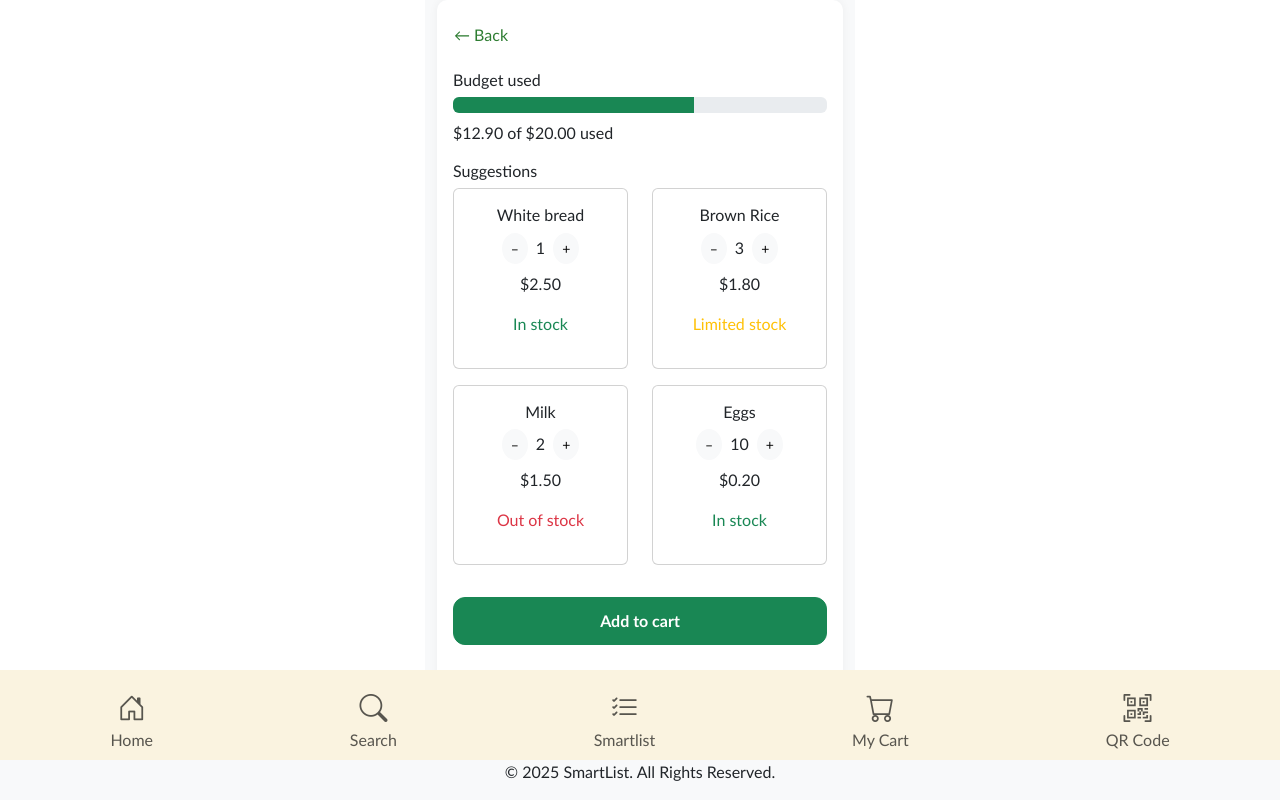
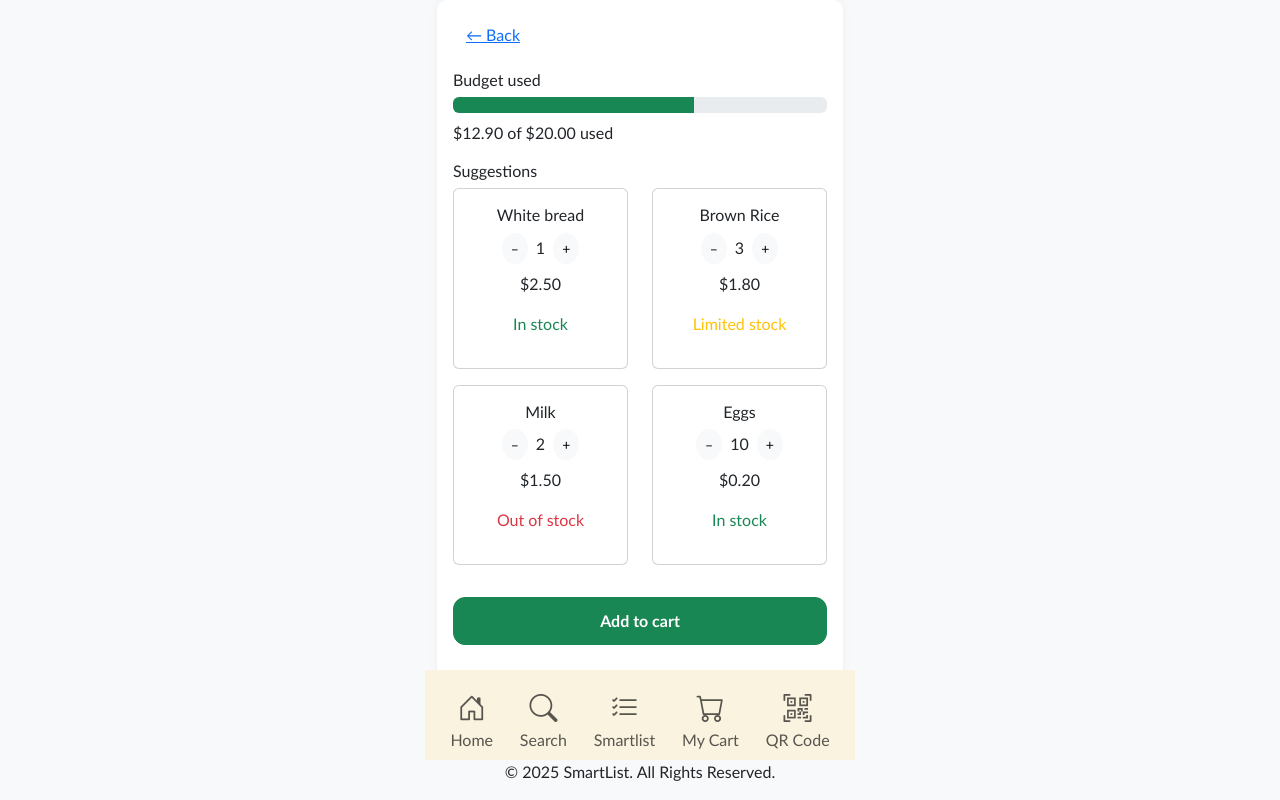
Before and after one commit to TommieTKY/smartlist, a React (Vite) app: page /calculator in a window 1280 px wide. Shown: the top 800 px of the page. Built offline with nearby package versions, Linux system fonts and the light colour scheme.

Commit message:
Update the page bottom style and fix the camera section

```diff
--- a/index.html
+++ b/index.html
@@ -2,7 +2,6 @@
 <html lang="en">
   <head>
     <meta charset="UTF-8" />
-    <!-- <link rel="icon" type="image/svg+xml" href="/vite.svg" /> -->
     <meta name="viewport" content="width=device-width, initial-scale=1.0" />
     <link href="https://cdn.jsdelivr.net/npm/bootstrap@5.3.3/dist/css/bootstrap.min.css" rel="stylesheet">
     <link rel="stylesheet" href="https://cdn.jsdelivr.net/npm/bootstrap-icons@1.11.3/font/bootstrap-icons.min.css">
--- a/src/App.css
+++ b/src/App.css
@@ -1,3 +1,7 @@
+.page-bottom{
+  padding-bottom: 9rem;
+}
+
 /* Global styles */
 body {
   font-family: 'Trebuchet MS', 'Lucida Sans Unicode', 'Lucida Grande', 'Lucida Sans', Arial, sans-serif;
@@ -53,11 +57,3 @@ button.btn-success:hover {
 .form-check-input {
   margin-right: 12px;
 }
-
-/* Back button link */
-button.btn-link {
-  color: #2e7d32;
-  text-decoration: none;
-  font-size: 16px;
-  padding-left: 0;
-}
--- a/src/App.jsx
+++ b/src/App.jsx
@@ -20,7 +20,7 @@ function App() {
 
   return (
     <>
-      <main className="container pb-4">
+      <main className="container page-bottom">
         <Routes>
             <Route path="/" element={<Member />} />
             <Route path="/login" element={<Login />} />
--- a/src/QRcode/QRcode.jsx
+++ b/src/QRcode/QRcode.jsx
@@ -15,17 +15,19 @@ export default function QRcode() {
         codeReaderRef.current = new BrowserMultiFormatReader();
       }
 
-      const videoInputDevices = await BrowserMultiFormatReader.listVideoInputDevices();
-      const selectedDeviceId = videoInputDevices[0]?.deviceId;
+      // const videoInputDevices = await BrowserMultiFormatReader.listVideoInputDevices();
+      // const selectedDeviceId = videoInputDevices[0]?.deviceId;
 
-      if (!selectedDeviceId) {
-        console.error("No camera found");
-        return;
-      }
+
+      // if (!selectedDeviceId) {
+      //   console.error("No camera found");
+      //   return;
+      // }
 
       // Use the codeReaderRef instance
       codeReaderRef.current.decodeFromVideoDevice(
-        selectedDeviceId,
+        undefined,
+        // selectedDeviceId,
         videoRef.current,
         (result, err) => {
           if (result) {
--- a/src/components/Nav/Nav.css
+++ b/src/components/Nav/Nav.css
@@ -1,3 +1,7 @@
 Nav {
     background-color: #FAF3E0;
+    width: 100vw;
+    min-width: 320px;
+    max-width: 430px;
+    margin: 0 auto;
 }
--- a/src/index.css
+++ b/src/index.css
@@ -1,73 +1,6 @@
-html,
-body {
-  margin: 0;
-  padding: 0;
-  height: 100%;
-}
-
-
 :root {
-  font-family: system-ui, Avenir, Helvetica, Arial, sans-serif;
-  line-height: 1.5;
-  font-weight: 400;
-
-  color-scheme: light dark;
-  color: rgba(255, 255, 255, 0.87);
-  background-color: #242424;
-
-  font-synthesis: none;
-  text-rendering: optimizeLegibility;
-  -webkit-font-smoothing: antialiased;
-  -moz-osx-font-smoothing: grayscale;
-
   width: 100vw;
   min-width: 320px;
   max-width: 430px;
   margin: 0 auto;
 }
-
-a {
-  font-weight: 500;
-  color: #646cff;
-  text-decoration: inherit;
-}
-a:hover {
-  color: #535bf2;
-}
-
-h1 {
-  font-size: 3.2em;
-  line-height: 1.1;
-}
-
-button {
-  border-radius: 8px;
-  border: 1px solid transparent;
-  padding: 0.6em 1.2em;
-  font-size: 1em;
-  font-weight: 500;
-  font-family: inherit;
-  background-color: #1a1a1a;
-  cursor: pointer;
-  transition: border-color 0.25s;
-}
-button:hover {
-  border-color: #646cff;
-}
-button:focus,
-button:focus-visible {
-  outline: 4px auto -webkit-focus-ring-color;
-}
-
-@media (prefers-color-scheme: light) {
-  :root {
-    color: #213547;
-    background-color: #ffffff;
-  }
-  a:hover {
-    color: #747bff;
-  }
-  button {
-    background-color: #f9f9f9;
-  }
-}
```
Lines whose indentation alone changed are shown as unchanged.
